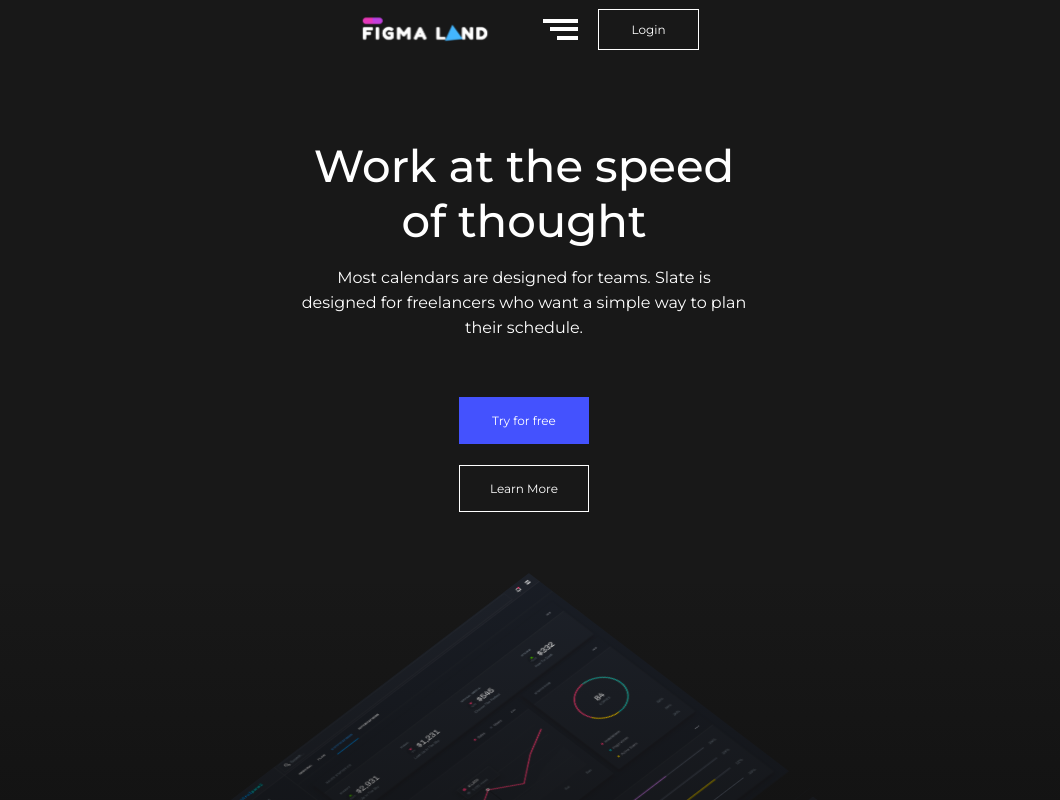
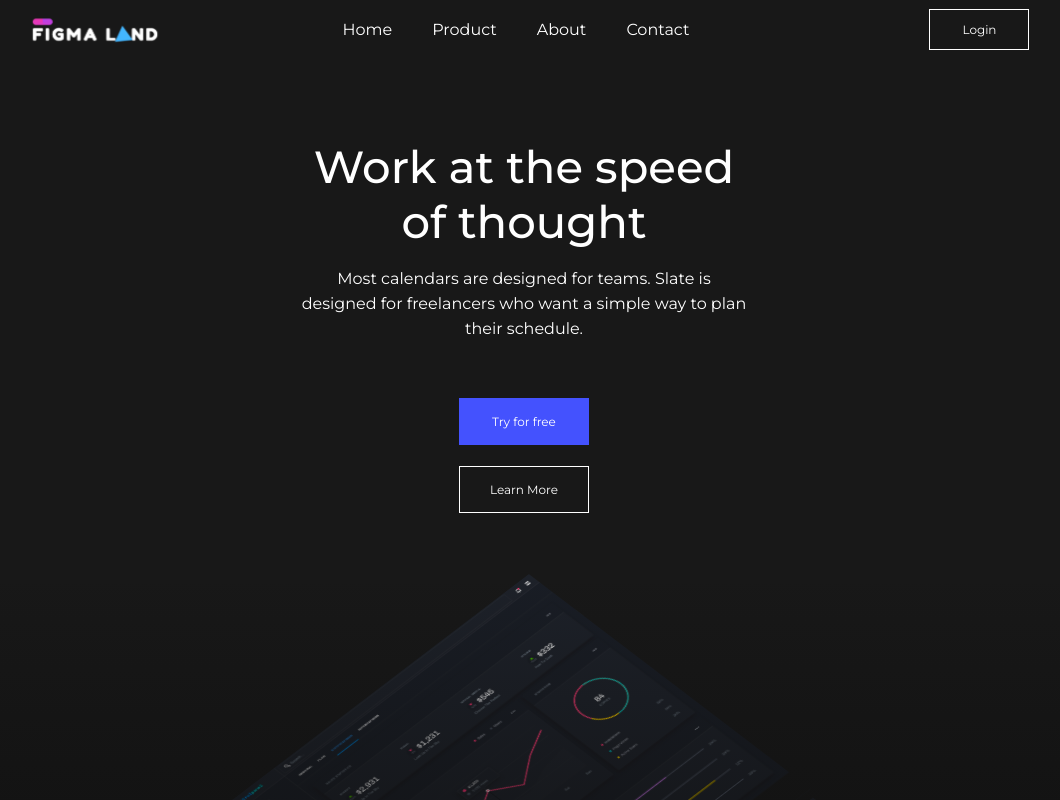
Before and after one commit to CrysLef/Figmaland, a React (Create React App) app: page / in a window 1280 px wide. Shown: the top 800 px of the page, without its empty margins (116-1176 px from the left). Built offline with nearby package versions, Linux system fonts and the light colour scheme.

Commit message:
Modify the navigation for desktop

```diff
--- a/src/components/NavMenu/styles.js
+++ b/src/components/NavMenu/styles.js
@@ -1,6 +1,9 @@
 import styled from "styled-components";
 
 export const Burger = styled.div`
+    display: none;
+
+   @media (max-width: 1020px) {
     width: 3.5rem;
     height: 2.5rem;
     margin: 0 2rem;
@@ -33,10 +36,33 @@ export const Burger = styled.div`
             transform: ${({ open }) => open ? 'rotate(-45deg)' : 'rotate(0)' };
         }
     }
+   }
+
+
 `
 
 export const Ul = styled.ul`
     list-style: none;
+    display: flex;
+    margin: 0 22rem 0 15rem;
+
+    li {
+        text-align: center;
+        padding: 2rem;
+        font-size: 1.6rem;
+        cursor: pointer;
+
+        &:hover {
+            color: #4452FE;
+        }
+
+        &:nth-child(1) {
+            padding-left: 0;
+        }
+    }
+
+
+@media (max-width: 1020px) {
     position: fixed;
     top: 0;
     right: 0;
@@ -46,13 +72,11 @@ export const Ul = styled.ul`
     transform: ${({ open }) => open ? 'translateX(0)' : 'translateX(100%)'};
     transition: transform .3s ease-in-out;
     z-index: 10;
-    display: flex;
     flex-direction: column;
-    justify-content: center;
+    margin: 0;
 
     li {
         color: #fff;
-        text-align: center;
         padding: 7rem;
         font-size: 2.4rem;
 
@@ -60,4 +84,6 @@ export const Ul = styled.ul`
             background-color: #4452F5;
         }
     }
+}
+
 `
```
